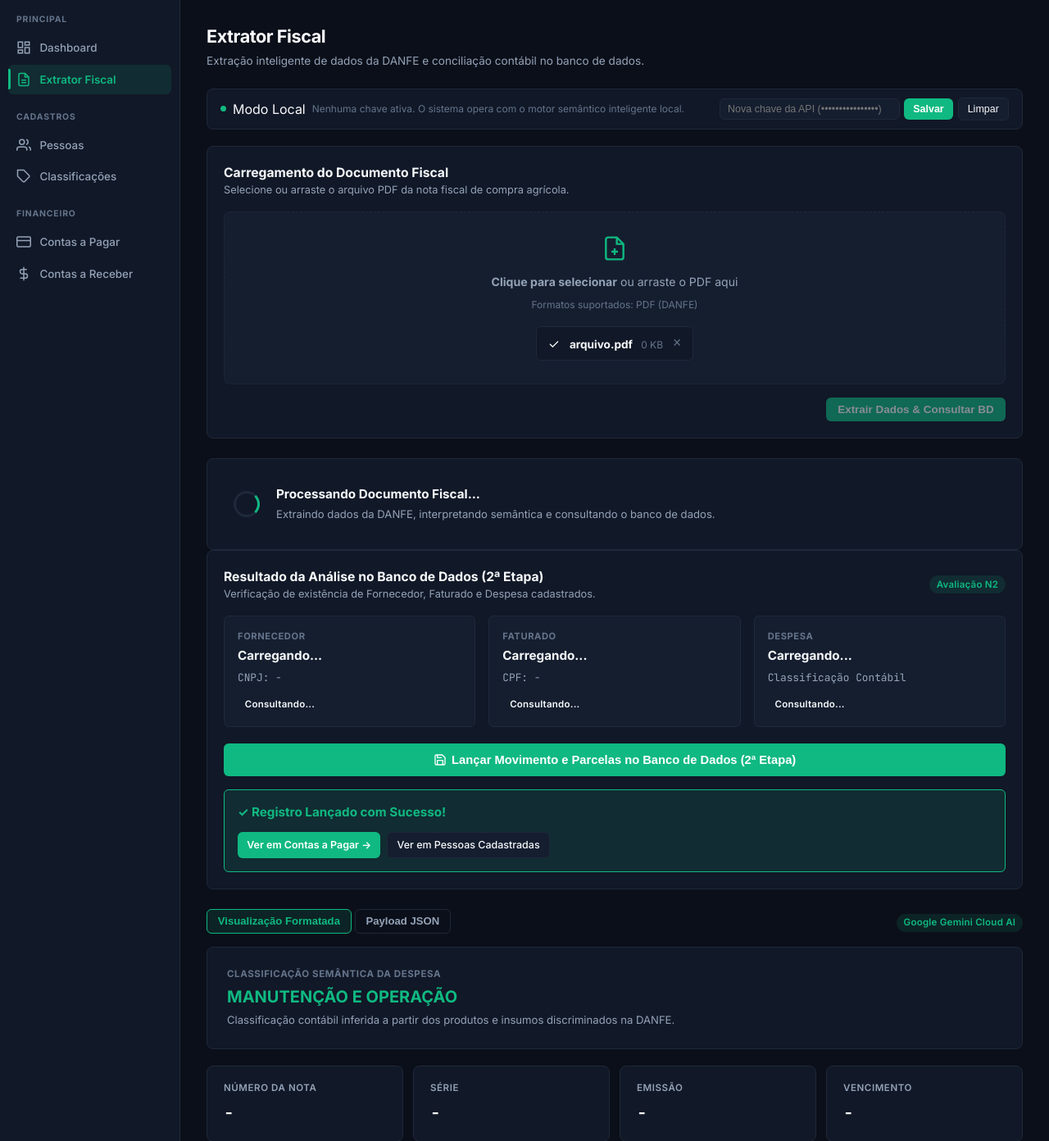
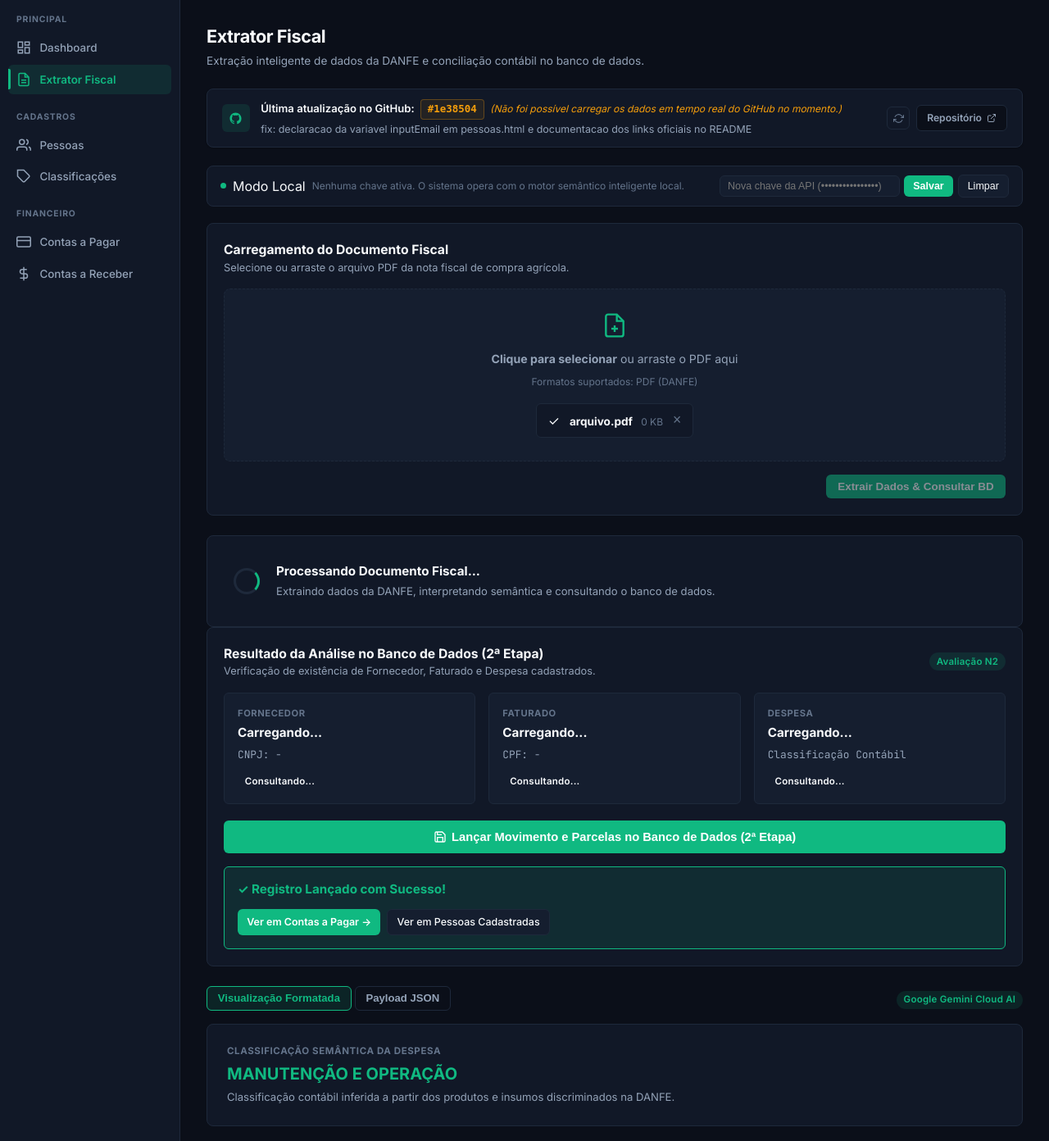
Before and after one commit to kayck-renan/controle-financeiro-rural, a Django app: page / in a window 1280 px wide. Shown: the part 56-1448 px from the top of the page at 82% size. Run offline with Django 5.2, Linux system fonts and the light colour scheme; a user stored in the database is signed in; data that the repository does not hold is empty.

Commit message:
feat: exibicao dinamica da ultima atualizacao do github na tela principal e dashboard

```diff
--- a/extrator_fiscal/context_processors.py
+++ b/extrator_fiscal/context_processors.py
@@ -1,17 +1,43 @@
 import os
 import json
+import logging
 import subprocess
+import urllib.request
+from datetime import datetime, timezone, timedelta
 from django.conf import settings
+from django.core.cache import cache
 
-def git_info(request):
+logger = logging.getLogger(__name__)
+
+CACHE_KEY_GITHUB_COMMIT = "github_latest_commit_cache_v2"
+CACHE_TTL_SUCCESS = 180  # 3 minutos de cache para sucesso
+CACHE_TTL_ERROR = 30     # 30 segundos de cache em caso de erro/rate-limit
+
+def obter_info_commit_github(forcar_atualizacao=False):
     """
-    Context processor para injetar o Código da Última Atualização no GitHub
-    em todas as telas da aplicação, conforme solicitação do professor e do aluno.
+    Busca as informações do último commit da branch principal diretamente do GitHub.
+    Utiliza cache para evitar requisições desnecessárias e rate-limit.
+    Caso a consulta falhe, utiliza o fallback local (version.json ou git local)
+    sem travar ou prejudicar o sistema.
     """
-    commit_hash = "99bb372"
-    commit_date = "2026-10-13"
-    repo_url = "https://github.com/kayck-renan/controle-financeiro-rural"
+    if not forcar_atualizacao:
+        cached = cache.get(CACHE_KEY_GITHUB_COMMIT)
+        if cached:
+            return cached
 
+    repo_owner = "kayck-renan"
+    repo_name = "controle-financeiro-rural"
+    repo_url = f"https://github.com/{repo_owner}/{repo_name}"
+
+    # Valores padrão de fallback
+    commit_hash = "1e38504"
+    commit_date = "13/10/2026"
+    commit_message = "Atualização recente no sistema"
+    commit_url = f"{repo_url}/commit/{commit_hash}"
+    sucesso = False
+    erro_msg = ""
+
+    # 1. Tenta carregar fallback inicial de version.json
     version_file = os.path.join(settings.BASE_DIR, "version.json")
     if os.path.exists(version_file):
         try:
@@ -19,11 +45,13 @@ def git_info(request):
                 data = json.load(f)
                 commit_hash = data.get("commit_hash", commit_hash)
                 commit_date = data.get("commit_date", commit_date)
+                commit_message = data.get("commit_message", commit_message)
                 repo_url = data.get("repo_url", repo_url)
-        except Exception:
-            pass
+                commit_url = f"{repo_url}/commit/{commit_hash}"
+        except Exception as e:
+            logger.debug(f"Falha ao ler version.json: {e}")
 
-    # Tenta atualizar dinamicamente se o comando git estiver disponível
+    # 2. Tenta carregar do git local se disponível
     try:
         git_hash = subprocess.check_output(
             ["git", "rev-parse", "--short", "HEAD"],
@@ -32,12 +60,24 @@ def git_info(request):
         ).decode("utf-8").strip()
         if git_hash:
             commit_hash = git_hash
+            commit_url = f"{repo_url}/commit/{commit_hash}"
+    except Exception:
+        pass
+
+    try:
+        git_msg = subprocess.check_output(
+            ["git", "log", "-1", "--format=%s"],
+            cwd=str(settings.BASE_DIR),
+            stderr=subprocess.DEVNULL
+        ).decode("utf-8").strip()
+        if git_msg:
+            commit_message = git_msg
     except Exception:
         pass
 
     try:
         git_date = subprocess.check_output(
-            ["git", "log", "-1", "--format=%cd", "--date=format:%d/%m/%Y %H:%M"],
+            ["git", "log", "-1", "--format=%cd", "--date=format:%d/%m/%Y às %H:%M"],
             cwd=str(settings.BASE_DIR),
             stderr=subprocess.DEVNULL
         ).decode("utf-8").strip()
@@ -46,9 +86,75 @@ def git_info(request):
     except Exception:
         pass
 
-    return {
+    # 3. Consulta a API oficial do GitHub (sem necessidade de token para repositório público)
+    api_url = f"https://api.github.com/repos/{repo_owner}/{repo_name}/commits/main"
+    headers = {
+        "User-Agent": "ControleFinanceiroRural/2.0",
+        "Accept": "application/vnd.github.v3+json"
+    }
+
+    # Se houver um token configurado no ambiente, utiliza para ampliar rate-limit
+    github_token = os.environ.get("GITHUB_TOKEN", "").strip()
+    if github_token:
+        headers["Authorization"] = f"Bearer {github_token}"
+
+    try:
+        req = urllib.request.Request(api_url, headers=headers)
+        with urllib.request.urlopen(req, timeout=3.5) as resp:
+            if resp.status == 200:
+                raw = resp.read().decode("utf-8")
+                commit_data = json.loads(raw)
+
+                full_sha = commit_data.get("sha", "")
+                if full_sha:
+                    commit_hash = full_sha[:7]
+                    commit_url = commit_data.get("html_url") or f"{repo_url}/commit/{full_sha}"
+
+                commit_detail = commit_data.get("commit", {})
+                msg_full = commit_detail.get("message", "").strip()
+                if msg_full:
+                    commit_message = msg_full.split("\n")[0].strip()
+
+                author_info = commit_detail.get("author", {})
+                raw_iso_date = author_info.get("date", "")
+                if raw_iso_date:
+                    try:
+                        dt = datetime.fromisoformat(raw_iso_date.replace("Z", "+00:00"))
+                        dt_br = dt.astimezone(timezone(timedelta(hours=-3)))
+                        commit_date = dt_br.strftime("%d/%m/%Y às %H:%M")
+                    except Exception:
+                        commit_date = raw_iso_date[:10]
+
+                sucesso = True
+                erro_msg = ""
+    except Exception as err:
+        logger.warning(f"Não foi possível consultar a API do GitHub: {err}. Utilizando fallback local.")
+        sucesso = False
+        erro_msg = "Não foi possível carregar os dados em tempo real do GitHub no momento."
+
+    resultado = {
         "git_commit_hash": commit_hash,
         "git_commit_date": commit_date,
+        "git_commit_message": commit_message,
+        "git_commit_url": commit_url,
         "git_repo_url": repo_url,
-        "git_commit_url": f"{repo_url}/commit/{commit_hash}",
+        "git_sucesso": sucesso,
+        "git_erro_msg": erro_msg,
     }
+
+    # Armazena em cache
+    ttl = CACHE_TTL_SUCCESS if sucesso else CACHE_TTL_ERROR
+    try:
+        cache.set(CACHE_KEY_GITHUB_COMMIT, resultado, timeout=ttl)
+    except Exception:
+        pass
+
+    return resultado
+
+
+def git_info(request):
+    """
+    Context processor para injetar as informações do último commit do GitHub
+    em todos os templates da aplicação de forma transparente e segura.
+    """
+    return obter_info_commit_github(forcar_atualizacao=False)
--- a/extrator_fiscal/urls.py
+++ b/extrator_fiscal/urls.py
@@ -19,6 +19,7 @@ urlpatterns = [
     path("api/extrair-nf/", views.extrair_dados, name="extrair_dados"),
     path("api/exemplo/download/", views.download_exemplo, name="download_exemplo"),
     path("api/status/", views.status_api, name="status_api"),
+    path("api/github-commit/", views.api_github_commit, name="api_github_commit"),
 
     # Etapa 2: Consulta e Lançamento de Movimentos
     path("api/consultar-entidades/", views.consultar_entidades_api, name="consultar_entidades_api"),
--- a/extrator_fiscal/views.py
+++ b/extrator_fiscal/views.py
@@ -1043,3 +1043,14 @@ def status_api(request):
         "etapa": "2 - Manter Pessoas, Classificações, Contas e Integração Fiscal",
         "gemini_configurado": tem_chave,
     })
+
+
+def api_github_commit(request):
+    """
+    Retorna os dados da última atualização disponível no GitHub em formato JSON.
+    Aceita o parâmetro ?refresh=true para forçar a revalidação imediata junto ao GitHub.
+    """
+    from .context_processors import obter_info_commit_github
+    forcar = request.GET.get("refresh", "").lower() == "true"
+    dados = obter_info_commit_github(forcar_atualizacao=forcar)
+    return JsonResponse(dados)
--- a/static/css/style.css
+++ b/static/css/style.css
@@ -347,6 +347,181 @@ a {
 .page-subtitle {
   font-size: 0.85rem;
   color: var(--text-secondary);
+}
+
+/* 5.1. WIDGET DA ÚLTIMA ATUALIZAÇÃO NO GITHUB */
+.github-update-widget {
+  background-color: var(--bg-surface);
+  border: 1px solid var(--border);
+  border-radius: var(--radius-md);
+  padding: 0.75rem 1.1rem;
+  margin-bottom: 1.35rem;
+  display: flex;
+  align-items: center;
+  justify-content: space-between;
+  gap: 1rem;
+  box-shadow: var(--shadow-sm);
+  transition: all 0.2s ease;
+}
+
+.github-update-widget:hover {
+  border-color: rgba(16, 185, 129, 0.35);
+}
+
+.github-update-left {
+  display: flex;
+  align-items: center;
+  gap: 0.85rem;
+  min-width: 0;
+  flex: 1;
+}
+
+.github-icon-badge {
+  width: 34px;
+  height: 34px;
+  border-radius: var(--radius-sm);
+  background-color: var(--primary-subtle);
+  color: var(--primary);
+  display: flex;
+  align-items: center;
+  justify-content: center;
+  flex-shrink: 0;
+}
+
+.github-update-info {
+  display: flex;
+  flex-direction: column;
+  gap: 0.2rem;
+  min-width: 0;
+}
+
+.github-update-title-row {
+  display: flex;
+  align-items: center;
+  flex-wrap: wrap;
+  gap: 0.45rem;
+  font-size: 0.82rem;
+}
+
+.github-update-label {
+  font-weight: 600;
+  color: var(--text-main);
+}
+
+.github-commit-pill {
+  display: inline-flex;
+  align-items: center;
+  gap: 0.3rem;
+  padding: 0.12rem 0.5rem;
+  background-color: var(--bg-app);
+  border: 1px solid var(--border);
+  border-radius: var(--radius-xs);
+  font-family: var(--font-mono);
+  font-size: 0.78rem;
+  font-weight: 700;
+  color: var(--primary);
+  text-decoration: none;
+  transition: all 0.15s ease;
+}
+
+.github-commit-pill:hover {
+  background-color: var(--primary-subtle);
+  border-color: var(--primary);
+  color: var(--primary);
+}
+
+.github-commit-pill.error {
+  color: var(--warning);
+  border-color: rgba(245, 158, 11, 0.3);
+  background-color: rgba(245, 158, 11, 0.08);
+}
+
+.github-update-date {
+  font-size: 0.78rem;
+  color: var(--text-muted);
+}
+
+.github-update-fallback-note {
+  font-size: 0.75rem;
+  color: var(--warning);
+  font-style: italic;
+}
+
+.github-update-message {
+  font-size: 0.78rem;
+  color: var(--text-secondary);
+  white-space: nowrap;
+  overflow: hidden;
+  text-overflow: ellipsis;
+  max-width: 650px;
+}
+
+.github-update-right {
+  display: flex;
+  align-items: center;
+  gap: 0.5rem;
+  flex-shrink: 0;
+}
+
+.btn-github-action {
+  display: inline-flex;
+  align-items: center;
+  gap: 0.4rem;
+  padding: 0.35rem 0.75rem;
+  font-size: 0.76rem;
+  font-weight: 600;
+  color: var(--text-secondary);
+  background-color: var(--bg-app);
+  border: 1px solid var(--border);
+  border-radius: var(--radius-sm);
+  text-decoration: none;
+  transition: all 0.15s ease;
+  cursor: pointer;
+}
+
+.btn-github-action:hover {
+  color: var(--text-main);
+  border-color: var(--text-secondary);
+  background-color: rgba(255, 255, 255, 0.03);
+}
+
+.btn-github-refresh {
+  background: transparent;
+  border: 1px solid var(--border);
+  color: var(--text-muted);
+  width: 28px;
+  height: 28px;
+  border-radius: var(--radius-sm);
+  display: flex;
+  align-items: center;
+  justify-content: center;
+  cursor: pointer;
+  transition: all 0.15s ease;
+}
+
+.btn-github-refresh:hover {
+  color: var(--primary);
+  border-color: var(--primary);
+}
+
+.btn-github-refresh.spinning svg {
+  animation: spin 0.8s linear infinite;
+}
+
+@media (max-width: 768px) {
+  .github-update-widget {
+    flex-direction: column;
+    align-items: flex-start;
+    gap: 0.75rem;
+  }
+  .github-update-right {
+    width: 100%;
+    justify-content: flex-end;
+  }
+  .github-update-message {
+    max-width: 100%;
+    white-space: normal;
+  }
 }
 
 /* 6. CARDS DE INDICADORES (METRIC-GRID) */
--- a/static/js/app.js
+++ b/static/js/app.js
@@ -618,4 +618,53 @@ document.addEventListener('DOMContentLoaded', () => {
       setTimeout(() => toast.classList.add('hidden'), 300);
     }, 3500);
   };
+
+  // =========================================================================
+  // ATUALIZAÇÃO DO STATUS DO GITHUB SOB DEMANDA
+  // =========================================================================
+  const btnRefreshCommit = document.getElementById('btn-refresh-github-commit');
+  if (btnRefreshCommit) {
+    btnRefreshCommit.addEventListener('click', async () => {
+      btnRefreshCommit.classList.add('spinning');
+      btnRefreshCommit.setAttribute('disabled', 'true');
+      try {
+        const res = await fetch('/api/github-commit/?refresh=true');
+        const data = await res.json();
+
+        const hashEl = document.getElementById('github-commit-hash');
+        const dateEl = document.getElementById('github-commit-date');
+        const msgEl = document.getElementById('github-commit-msg');
+        const pillEl = document.getElementById('github-commit-pill');
+        const fallbackNote = document.getElementById('github-fallback-note');
+
+        if (hashEl) hashEl.textContent = `#${data.git_commit_hash}`;
+        if (dateEl) dateEl.textContent = `em ${data.git_commit_date}`;
+        if (msgEl) {
+          msgEl.textContent = data.git_commit_message || 'Atualização recente no repositório.';
+          msgEl.setAttribute('title', data.git_commit_message || '');
+        }
+        if (pillEl) {
+          pillEl.setAttribute('href', data.git_commit_url || data.git_repo_url);
+          if (data.git_sucesso) {
+            pillEl.classList.remove('error');
+            if (fallbackNote) fallbackNote.style.display = 'none';
+          } else {
+            pillEl.classList.add('error');
+            if (fallbackNote) {
+              fallbackNote.textContent = `(${data.git_erro_msg || 'Dados locais'})`;
+              fallbackNote.style.display = 'inline';
+            }
+          }
+        }
+        showToast(data.git_sucesso ? 'Dados do GitHub atualizados com sucesso!' : 'Status do GitHub recarregado.');
+      } catch (err) {
+        showToast('Não foi possível sincronizar com o GitHub no momento.');
+      } finally {
+        setTimeout(() => {
+          btnRefreshCommit.classList.remove('spinning');
+          btnRefreshCommit.removeAttribute('disabled');
+        }, 400);
+      }
+    });
+  }
 });
--- /dev/null
+++ b/templates/extrator_fiscal/components/github_update_widget.html
@@ -0,0 +1,39 @@
+<!-- Barra da Última Atualização no GitHub -->
+<div class="github-update-widget" id="github-update-widget">
+  <div class="github-update-left">
+    <div class="github-icon-badge" title="Repositório Oficial no GitHub">
+      <svg width="17" height="17" viewBox="0 0 24 24" fill="currentColor">
+        <path fill-rule="evenodd" clip-rule="evenodd" d="M12 2C6.477 2 2 6.484 2 12.017c0 4.425 2.865 8.18 6.839 9.504.5.092.682-.217.682-.483 0-.237-.008-.868-.013-1.703-2.782.605-3.369-1.343-3.369-1.343-.454-1.158-1.11-1.466-1.11-1.466-.908-.62.069-.608.069-.608 1.003.07 1.53 1.032 1.53 1.032.892 1.53 2.341 1.088 2.91.832.092-.647.35-1.088.636-1.338-2.22-.253-4.555-1.113-4.555-4.951 0-1.093.39-1.988 1.029-2.688-.103-.253-.446-1.272.098-2.65 0 0 .84-.27 2.75 1.026A9.564 9.564 0 0112 6.844c.85.004 1.705.115 2.504.337 1.909-1.296 2.747-1.027 2.747-1.027.546 1.379.202 2.398.1 2.651.64.7 1.028 1.595 1.028 2.688 0 3.848-2.339 4.695-4.566 4.943.359.309.678.92.678 1.855 0 1.338-.012 2.419-.012 2.747 0 .268.18.58.688.482A10.019 10.019 0 0022 12.017C22 6.484 17.522 2 12 2z"/>
+      </svg>
+    </div>
+    <div class="github-update-info">
+      <div class="github-update-title-row">
+        <span class="github-update-label">Última atualização no GitHub:</span>
+        {% if git_sucesso %}
+        <a href="{{ git_commit_url }}" target="_blank" rel="noopener noreferrer" class="github-commit-pill" id="github-commit-pill" title="Clique para ver o commit no GitHub">
+          <code id="github-commit-hash">#{{ git_commit_hash }}</code>
+          <svg width="10" height="10" viewBox="0 0 24 24" fill="none" stroke="currentColor" stroke-width="2"><path d="M18 13v6a2 2 0 0 1-2 2H5a2 2 0 0 1-2-2V8a2 2 0 0 1 2-2h6"></path><polyline points="15 3 21 3 21 9"></polyline><line x1="10" y1="14" x2="21" y2="3"></line></svg>
+        </a>
+        <span class="github-update-date" id="github-commit-date">em {{ git_commit_date }}</span>
+        {% else %}
+        <a href="{{ git_commit_url }}" target="_blank" rel="noopener noreferrer" class="github-commit-pill error" id="github-commit-pill" title="Último registro local disponível">
+          <code id="github-commit-hash">#{{ git_commit_hash }}</code>
+        </a>
+        <span class="github-update-fallback-note" id="github-fallback-note">({{ git_erro_msg|default:"Não foi possível carregar os dados em tempo real do GitHub." }})</span>
+        {% endif %}
+      </div>
+      <div class="github-update-message" id="github-commit-msg" title="{{ git_commit_message }}">
+        {{ git_commit_message|default:"Atualização recente publicada no repositório." }}
+      </div>
+    </div>
+  </div>
+  <div class="github-update-right">
+    <button type="button" class="btn-github-refresh" id="btn-refresh-github-commit" title="Sincronizar com o GitHub agora" aria-label="Sincronizar">
+      <svg width="13" height="13" viewBox="0 0 24 24" fill="none" stroke="currentColor" stroke-width="2"><polyline points="23 4 23 10 17 10"></polyline><polyline points="1 20 1 14 7 14"></polyline><path d="M3.51 9a9 9 0 0 1 14.85-3.36L23 10M1 14l4.64 4.36A9 9 0 0 0 20.49 15"></path></svg>
+    </button>
+    <a href="{{ git_repo_url }}" target="_blank" rel="noopener noreferrer" class="btn-github-action" title="Abrir repositório completo no GitHub">
+      <span>Repositório</span>
+      <svg width="12" height="12" viewBox="0 0 24 24" fill="none" stroke="currentColor" stroke-width="2"><path d="M18 13v6a2 2 0 0 1-2 2H5a2 2 0 0 1-2-2V8a2 2 0 0 1 2-2h6"></path><polyline points="15 3 21 3 21 9"></polyline><line x1="10" y1="14" x2="21" y2="3"></line></svg>
+    </a>
+  </div>
+</div>
--- a/templates/extrator_fiscal/dashboard.html
+++ b/templates/extrator_fiscal/dashboard.html
@@ -12,6 +12,9 @@
       <p class="page-subtitle">Visão financeira e operacional da propriedade rural.</p>
     </div>
   </div>
+
+  <!-- Widget de Informação do Último Commit do GitHub -->
+  {% include "extrator_fiscal/components/github_update_widget.html" %}
 
   <!-- Cards de Indicadores Financeiros (4 Principais) -->
   <div class="metric-grid">
--- a/templates/extrator_fiscal/index.html
+++ b/templates/extrator_fiscal/index.html
@@ -13,6 +13,9 @@
       <p class="page-subtitle">Extração inteligente de dados da DANFE e conciliação contábil no banco de dados.</p>
     </div>
   </div>
+
+  <!-- Widget de Informação do Último Commit do GitHub -->
+  {% include "extrator_fiscal/components/github_update_widget.html" %}
 
   <!-- Barra de Gestão da Chave (Compacta e Discreta) -->
   <div class="card-compact-key" style="margin-bottom: 1.25rem;">
```
Also changed, not shown: version.json (+4 -3 lines), db.sqlite3.
